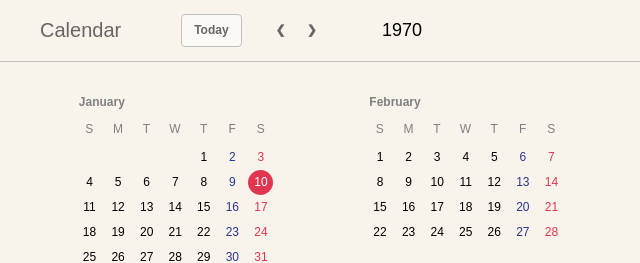
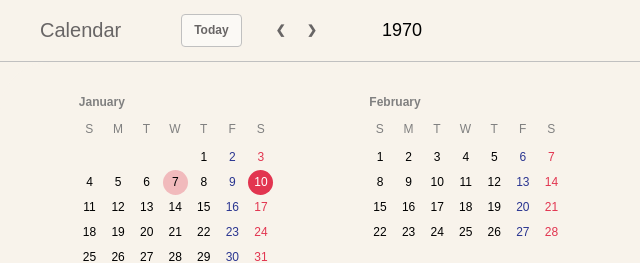
Before and after one commit to mikaeileghbal/calendar-planner, a plain HTML site: page index.html in a window 1280 px wide. Both pictures are taken after a click on the element 175 px from the left and 180 px from the top of the page. Shown: the top 263 px of the page, 0-640 px from the left. Drawn offline with Linux system fonts and the light colour scheme.

Commit message:
Add select date feature to app
See: #22

```diff
--- a/_code/app.js
+++ b/_code/app.js
@@ -73,7 +73,21 @@ window.addEventListener("load", () => {
 function addListenerToDays(days) {
   days.forEach((day) => {
     day.addEventListener("click", (e) => {
-      console.log(e.target.dataset.daynumber);
+      days.forEach((day) => {
+        day.classList.remove("selected");
+      });
+      day.classList.add("selected");
+
+      const dayNumber = e.target.dataset.daynumber;
+
+      const selectedDate = new Date(
+        dayNumber.slice(0, 4),
+        dayNumber.slice(4, 6),
+        dayNumber.slice(6, 8)
+      );
+      console.log(selectedDate);
+      document.querySelector(".side-panel_date").innerText =
+        selectedDate.toDateString();
     });
   });
 }
--- a/_code/calendar.js
+++ b/_code/calendar.js
@@ -133,7 +133,15 @@ function calDays(calDate) {
     day.setDate(i);
     weekDay = day.getDay();
 
-    daycounter = `${day.getFullYear()}${day.getMonth()}${day.getDate()}`;
+    daycounter = `${day.getFullYear()}${
+      day.getMonth().toString().length === 2
+        ? day.getMonth()
+        : "0" + day.getMonth()
+    }${
+      day.getDate().toString().length === 2
+        ? day.getDate()
+        : "0" + day.getDate()
+    }`;
 
     sat = weekDay === 6 ? "sat" : "";
     fri = weekDay === 5 ? "fri" : "";
--- a/_css/calendar.scss
+++ b/_css/calendar.scss
@@ -273,6 +273,10 @@ div.days {
   &:hover {
     background-color: rgba(226, 53, 80, 0.3);
     //color: white;
+  }
+
+  &.selected {
+    background-color: rgba(226, 53, 80, 0.3);
   }
 }
 
@@ -551,6 +555,10 @@ input[type="text"] {
 
   .title-date {
     text-align: left;
+
+    .side-panel_date {
+      font-size: 0.8em;
+    }
   }
 }
 
--- a/index.html
+++ b/index.html
@@ -8,7 +8,7 @@
 
     <link rel="stylesheet" href="_css/calendar.css">
 
-    <title>Document</title>
+    <title>Calendar</title>
 </head>
 
 <body>
@@ -38,9 +38,9 @@
             </header>
             <section class="side-panel__body">
                 <div class="title-date">
-                    <h4>29 December 2021</h4>
+                    <h4 class="side-panel_date">29 December 2021</h4>
                 </div>
-                <div class="todo__empty">List is empty</div>
+                <div class="todo__empty">Not implemented...</div>
                 <div class="todo__container">
                     <div class="todo__row">
                         <label class="todo__label"><input class="todo__check" type="checkbox" checkbox="false" />Water
```
Also changed, not shown: _code/todo.js (indentation only), _css/calendar.css, 1 other file.
